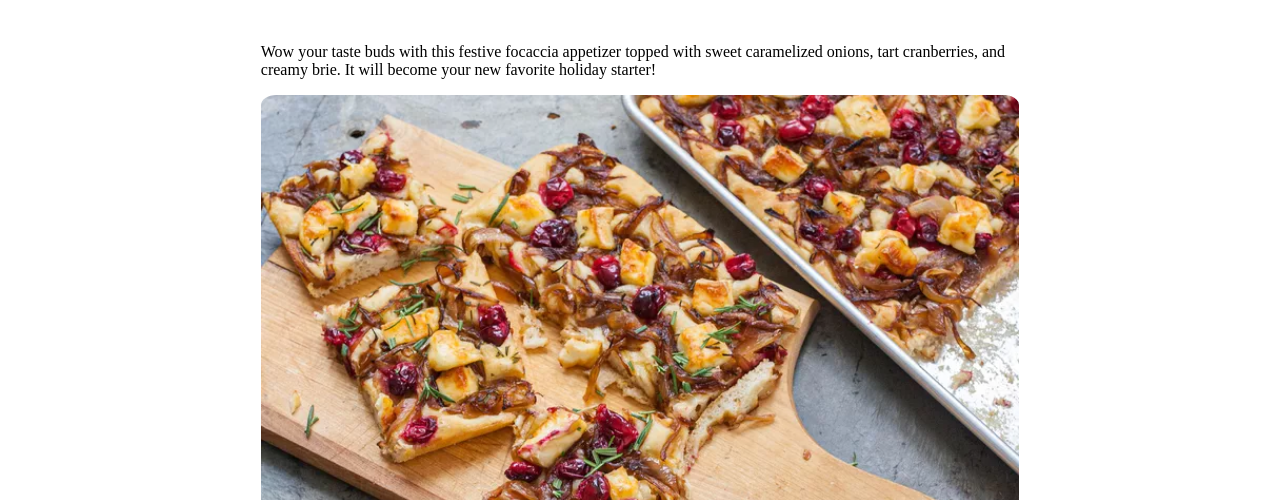
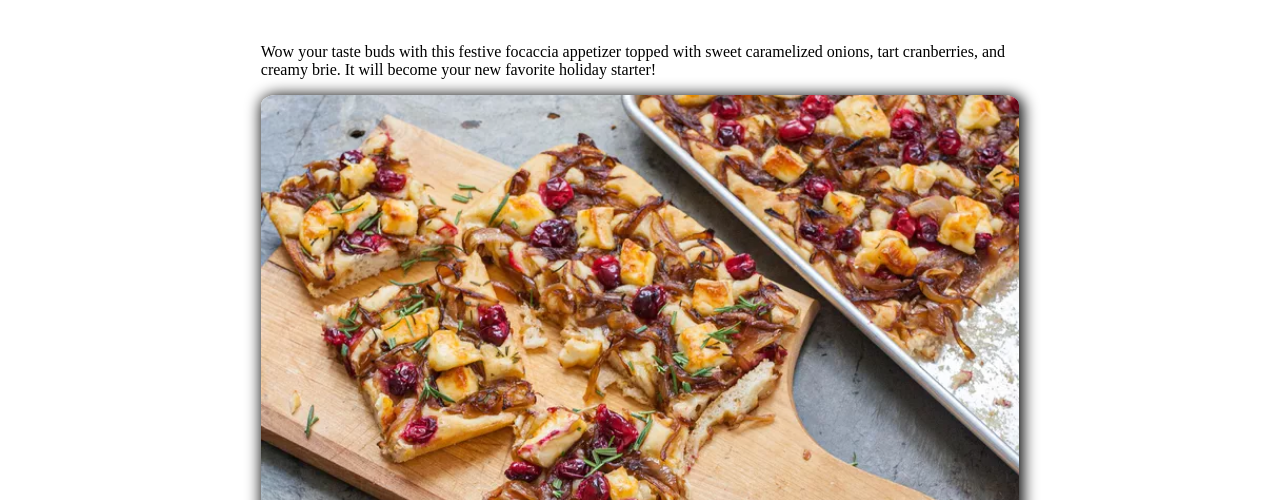
Before and after one commit to sigurnick/U1-W1-D3, a plain HTML site: page index.html in a window 1280 px wide. Shown: the part 300-800 px from the top of the page. Drawn offline with Linux system fonts and the light colour scheme.

Commit message:
2.2 shadow

```diff
--- a/assets/index.css
+++ b/assets/index.css
@@ -14,8 +14,6 @@ main, footer{
     flex-wrap: wrap;
     align-items: flex-start;
 }
-
-
 
 
 
@@ -81,7 +79,8 @@ a {
 #food-photo{
     width: 100%;
     border-radius: 2%;
-
+    -webkit-box-shadow: 2px 2px 15px 2px #000000;
+    box-shadow: 2px 2px 15px 2px #000000;
 }
 #info-photo{
     color: rgba(128, 128, 128, 0.668);
```
